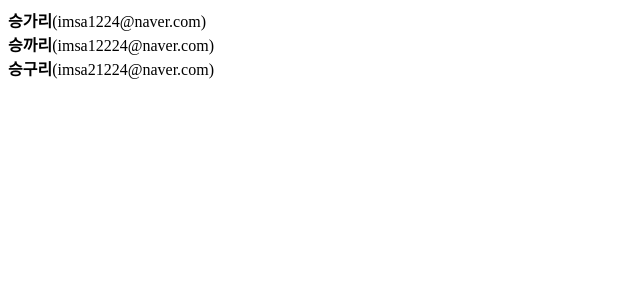
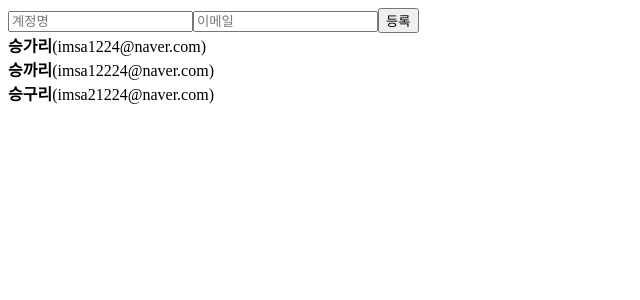
Before and after one commit to hackertaco/again-react, a React (Create React App) app: page / in a window 1280 px wide. Shown: the top 300 px of the page, without its empty margins (0-640 px from the left). Built offline with nearby package versions, Linux system fonts and the light colour scheme; the HTML template or start-up script is replaced by a standard one.

Commit message:
feat: ⚡ create users

```diff
--- a/src/App.js
+++ b/src/App.js
@@ -1,8 +1,69 @@
-import React from "react";
-import InputSample from "./InputSample";
+import React, { useState, useRef } from "react";
 import UserList from "./UserList";
+import CreateUsers from "./CreateUsers";
 function App() {
-  return <UserList />;
+  const [inputs, setInputs] = useState({
+    username: "",
+    email: "",
+  });
+  const { username, email } = inputs;
+
+  const onChange = (e) => {
+    const { name, value } = e.target;
+    setInputs({
+      ...inputs,
+      [name]: value,
+    });
+  };
+  const [users, setUsers] = useState([
+    {
+      id: 1,
+      username: "승가리",
+      email: "imsa1224@naver.com",
+    },
+    {
+      id: 2,
+      username: "승까리",
+      email: "imsa12224@naver.com",
+    },
+    {
+      id: 3,
+      username: "승구리",
+      email: "imsa21224@naver.com",
+    },
+  ]);
+
+  const nextId = useRef(4);
+
+  const onCreate = () => {
+    const user = {
+      id: nextId.current,
+      username,
+      email,
+    };
+    if (!user) {
+      return;
+    }
+    setUsers([...users, user]);
+    setInputs({
+      username: "",
+      email: "",
+    });
+
+    nextId.current += 1;
+  };
+
+  return (
+    <>
+      <CreateUsers
+        username={username}
+        email={email}
+        onChange={onChange}
+        onCreate={onCreate}
+      />
+      <UserList users={users} />
+    </>
+  );
 }
 
 export default App;
--- /dev/null
+++ b/src/CreateUsers.js
@@ -0,0 +1,21 @@
+import React from "react";
+
+export default function CreateUsers({ username, email, onChange, onCreate }) {
+  return (
+    <div>
+      <input
+        name="username"
+        placeholder="계정명"
+        onChange={onChange}
+        value={username}
+      />
+      <input
+        name="email"
+        placeholder="이메일"
+        onChange={onChange}
+        value={email}
+      />
+      <button onClick={onCreate}>등록</button>
+    </div>
+  );
+}
--- a/src/InputSample.js
+++ /dev/null
@@ -1,46 +0,0 @@
-import React, { useState, useRef } from "react";
-
-export default function InputSample() {
-  const [inputs, setInputs] = useState({
-    name: "",
-    nickname: "",
-  });
-  const { name, nickname } = inputs;
-  const nameInput = useRef();
-  const onChange = (e) => {
-    const { value, name } = e.target;
-    setInputs({
-      ...inputs,
-      [name]: value,
-    });
-  };
-  const onReset = () => {
-    setInputs({
-      name: "",
-      nickname: "",
-    });
-    nameInput.current.focus();
-  };
-  return (
-    <div>
-      <input
-        name="name"
-        placeholder="이름"
-        onChange={onChange}
-        value={name}
-        ref={nameInput}
-      />
-      <input
-        name="nickname"
-        placeholder="닉네임"
-        onChange={onChange}
-        value={nickname}
-      />
-      <button onClick={onReset}>초기화</button>
-      <div>
-        <b>값: </b>
-        {name} ({nickname})
-      </div>
-    </div>
-  );
-}
--- a/src/UserList.js
+++ b/src/UserList.js
@@ -8,28 +8,11 @@ function User({ user }) {
     </div>
   );
 }
-export default function UserList() {
-  const users = [
-    {
-      id: 1,
-      username: "승가리",
-      email: "imsa1224@naver.com",
-    },
-    {
-      id: 2,
-      username: "승까리",
-      email: "imsa12224@naver.com",
-    },
-    {
-      id: 3,
-      username: "승구리",
-      email: "imsa21224@naver.com",
-    },
-  ];
+export default function UserList({ users }) {
   return (
     <div>
-      {users.map((user, index) => (
-        <User user={user} key={index} />
+      {users.map((user) => (
+        <User user={user} key={user.id} />
       ))}
     </div>
   );
```
